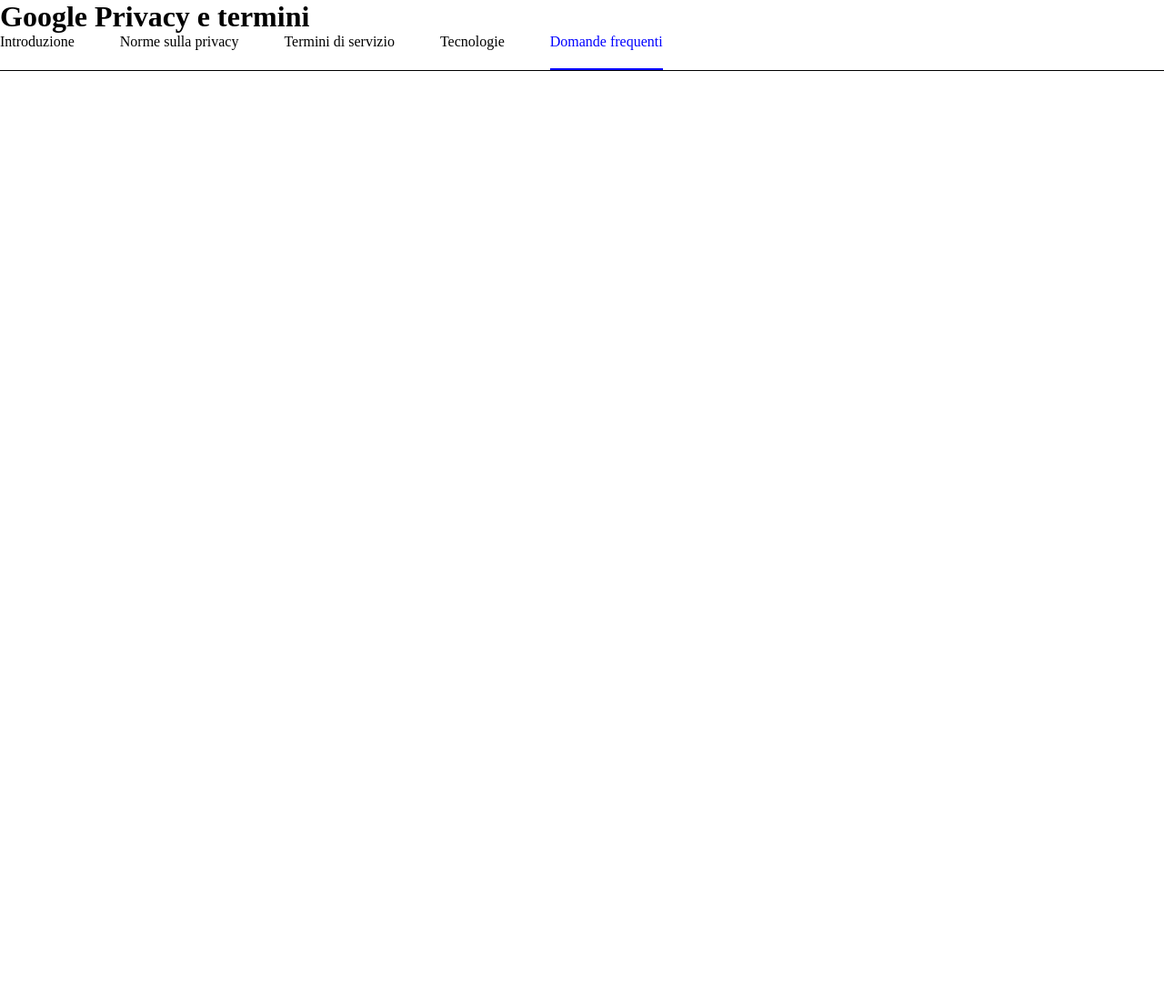
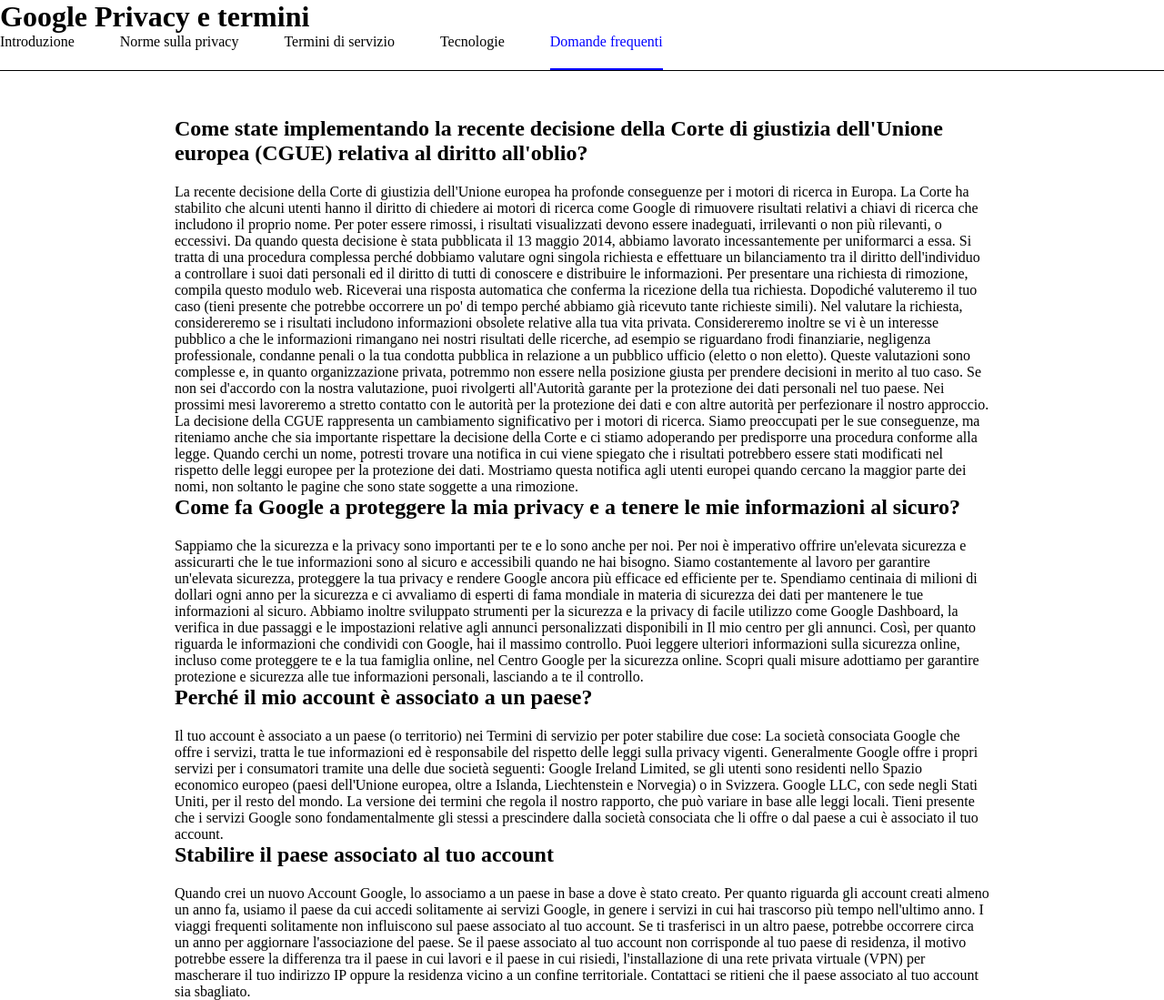
Before and after one commit to razcc/php-google-faq, a PHP site: page / in a window 1280 px wide. Shown: the whole page at 91% size. Before the commit the page ends 78 px from the top, so only its background shows below. Run offline with PHP 8.4, Linux system fonts and the light colour scheme.

Commit message:
Stampa dinamica domanda risposta

```diff
--- a/index.php
+++ b/index.php
@@ -87,6 +87,17 @@ $faq = [
         </div>
     </header>
 
+    <main>
+        <?php foreach ($faq as $elem) { ?>
+        <h2>
+            <?php echo $elem['domanda']; ?>
+        </h2>
+
+        <p>
+            <?php echo $elem['risposta']; ?>
+        </p>
+        <?php } ?>
+    </main>
 </body>
 
 </html>
--- a/style.css
+++ b/style.css
@@ -30,3 +30,16 @@ header ul li
 {
     padding-bottom: 20px;
 }
+
+/* MAIN */
+main
+{
+    width: 70%;
+    margin: auto;
+    margin-top: 50px;
+}
+
+main h2
+{
+    margin-bottom: 20px;
+}
```
